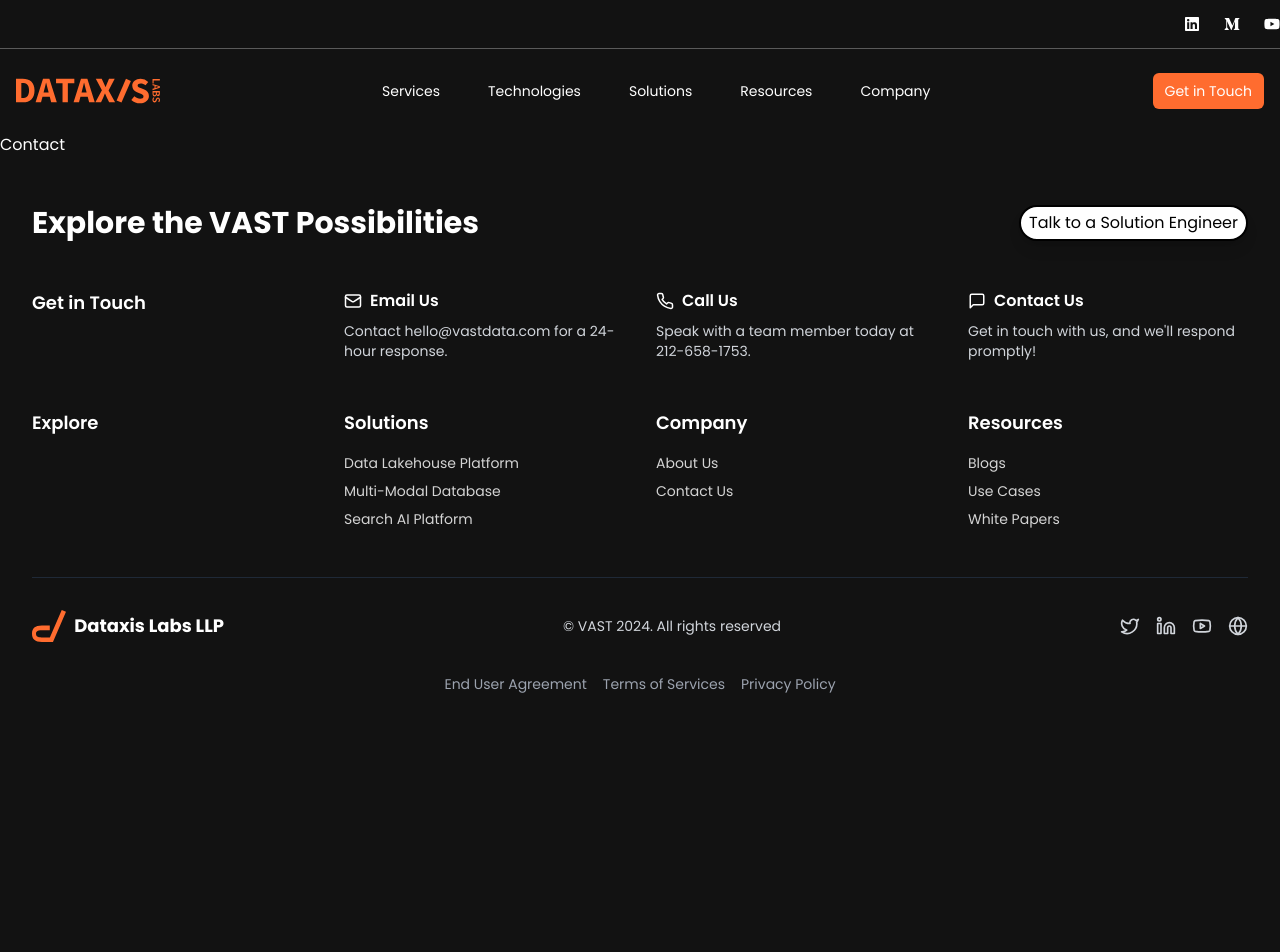
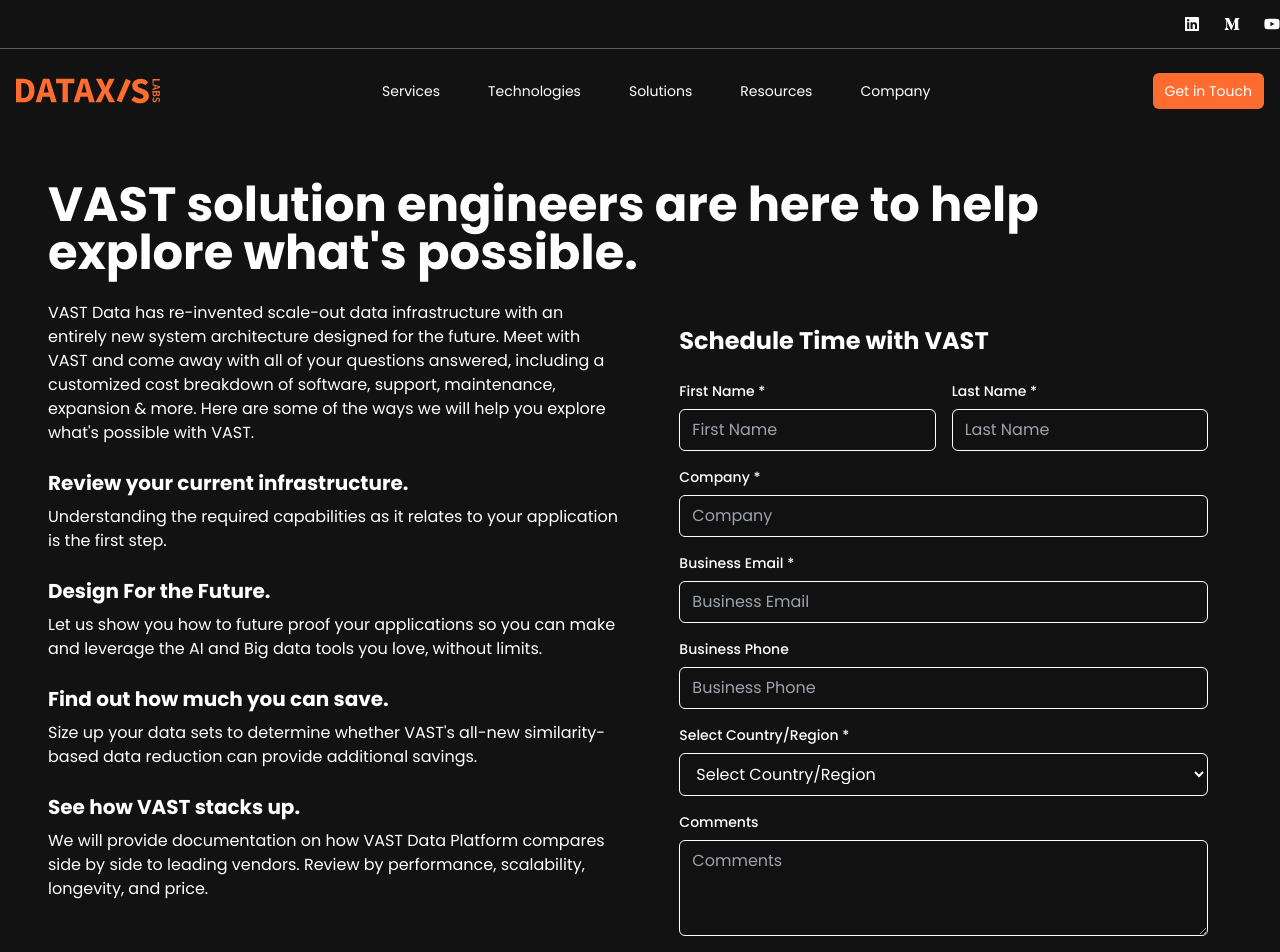
Before and after one commit to neerajrathore/datacis-labs, a React (Vite) app: page /contact in a window 1280 px wide. Shown: the top 952 px of the page. Before the commit the page ends 800 px from the top, so only its background shows below. Built offline with nearby package versions, Linux system fonts and the light colour scheme.

Commit message:
contact page added

```diff
--- a/src/Page/Contact.jsx
+++ b/src/Page/Contact.jsx
@@ -1,11 +1,175 @@
-import React from 'react'
+import React from "react";
 
 const Contact = () => {
   return (
-    <div>
-      Contact
+    <div className="min-h-screen bg-gradient-to-br  text-white p-6 md:p-12">
+      <div className="max-w-7xl mx-auto">
+        <h1 className="text-4xl md:text-5xl font-bold mb-6">
+          VAST solution engineers are here to help explore what's possible.
+        </h1>
+        <div className="flex flex-col md:flex-row gap-8">
+          <div className="md:w-1/2">
+            <p className="mb-6">
+              VAST Data has re-invented scale-out data infrastructure with an
+              entirely new system architecture designed for the future. Meet
+              with VAST and come away with all of your questions answered,
+              including a customized cost breakdown of software, support,
+              maintenance, expansion & more. Here are some of the ways we will
+              help you explore what's possible with VAST.
+            </p>
+            <div className="space-y-6">
+              <div className=" bg-opacity-30  rounded-lg">
+                <h2 className="text-xl font-bold mb-2">
+                  Review your current infrastructure.
+                </h2>
+                <p>
+                  Understanding the required capabilities as it relates to your
+                  application is the first step.
+                </p>
+              </div>
+              <div className=" bg-opacity-30  rounded-lg">
+                <h2 className="text-xl font-bold mb-2">
+                  Design For the Future.
+                </h2>
+                <p>
+                  Let us show you how to future proof your applications so you
+                  can make and leverage the AI and Big data tools you love,
+                  without limits.
+                </p>
+              </div>
+              <div className=" bg-opacity-30  rounded-lg">
+                <h2 className="text-xl font-bold mb-2">
+                  Find out how much you can save.
+                </h2>
+                <p>
+                  Size up your data sets to determine whether VAST's all-new
+                  similarity-based data reduction can provide additional
+                  savings.
+                </p>
+              </div>
+              <div className=" bg-opacity-30  rounded-lg">
+                <h2 className="text-xl font-bold mb-2">
+                  See how VAST stacks up.
+                </h2>
+                <p>
+                  We will provide documentation on how VAST Data Platform
+                  compares side by side to leading vendors. Review by
+                  performance, scalability, longevity, and price.
+                </p>
+              </div>
+            </div>
+          </div>
+          <div className="md:w-1/2  bg-opacity-20 p-6 rounded-lg">
+            <h2 className="text-2xl font-bold mb-6">Schedule Time with VAST</h2>
+            <form className="space-y-4">
+              <div className="grid grid-cols-1 md:grid-cols-2 gap-4">
+                <div className="space-y-2">
+                  <label
+                    htmlFor="firstName"
+                    className="block text-sm font-medium"
+                  >
+                    First Name *
+                  </label>
+                  <input
+                    id="firstName"
+                    type="text"
+                    placeholder="First Name"
+                    className="w-full px-3 py-2 bg-[#111] border border-white rounded-md focus:outline-none focus:ring-2 focus:ring-white"
+                    required
+                  />
+                </div>
+                <div className="space-y-2">
+                  <label
+                    htmlFor="lastName"
+                    className="block text-sm font-medium"
+                  >
+                    Last Name *
+                  </label>
+                  <input
+                    id="lastName"
+                    type="text"
+                    placeholder="Last Name"
+                    className="w-full px-3 py-2 bg-[#111] border border-white rounded-md focus:outline-none focus:ring-2 focus:ring-white"
+                    required
+                  />
+                </div>
+              </div>
+              <div className="space-y-2">
+                <label htmlFor="company" className="block text-sm font-medium">
+                  Company *
+                </label>
+                <input
+                  id="company"
+                  type="text"
+                  placeholder="Company"
+                  className="w-full px-3 py-2 bg-[#111] border border-white rounded-md focus:outline-none focus:ring-2 focus:ring-white"
+                  required
+                />
+              </div>
+              <div className="space-y-2">
+                <label htmlFor="email" className="block text-sm font-medium">
+                  Business Email *
+                </label>
+                <input
+                  id="email"
+                  type="email"
+                  placeholder="Business Email"
+                  className="w-full px-3 py-2 bg-[#111] border border-white rounded-md focus:outline-none focus:ring-2 focus:ring-white"
+                  required
+                />
+              </div>
+              <div className="space-y-2">
+                <label htmlFor="phone" className="block text-sm font-medium">
+                  Business Phone
+                </label>
+                <input
+                  id="phone"
+                  type="tel"
+                  placeholder="Business Phone"
+                  className="w-full px-3 py-2 bg-[#111] border border-white rounded-md focus:outline-none focus:ring-2 focus:ring-white"
+                />
+              </div>
+              <div className="space-y-2">
+                <label htmlFor="country" className="block text-sm font-medium">
+                  Select Country/Region *
+                </label>
+                <select
+                  id="country"
+                  className="w-full px-3 py-2 bg-[#111] border border-white rounded-md focus:outline-none focus:ring-2 focus:ring-white"
+                  required
+                >
+                  <option value="">Select Country/Region</option>
+                  <option value="us">United States</option>
+                  <option value="ca">Canada</option>
+                  <option value="uk">United Kingdom</option>
+                </select>
+              </div>
+              <div className="space-y-2">
+                <label htmlFor="comments" className="block text-sm font-medium">
+                  Comments
+                </label>
+                <textarea
+                  id="comments"
+                  placeholder="Comments"
+                  className="w-full px-3 py-2 bg-[#111] border border-white rounded-md focus:outline-none focus:ring-2 focus:ring-white h-24"
+                ></textarea>
+              </div>
+              <button
+                type="submit"
+                className="w-full bg-white text-[#111] py-2 px-4 rounded-md font-medium hover:bg-white focus:outline-none focus:ring-2 focus:ring-white"
+              >
+                Demo
+              </button>
+            </form>
+            <p className="text-sm mt-4">
+              By proceeding you agree to the VAST Data Privacy Policy, and you
+              consent to receive marketing communications. *Required field.
+            </p>
+          </div>
+        </div>
+      </div>
     </div>
-  )
-}
+  );
+};
 
-export default Contact
+export default Contact;
```
